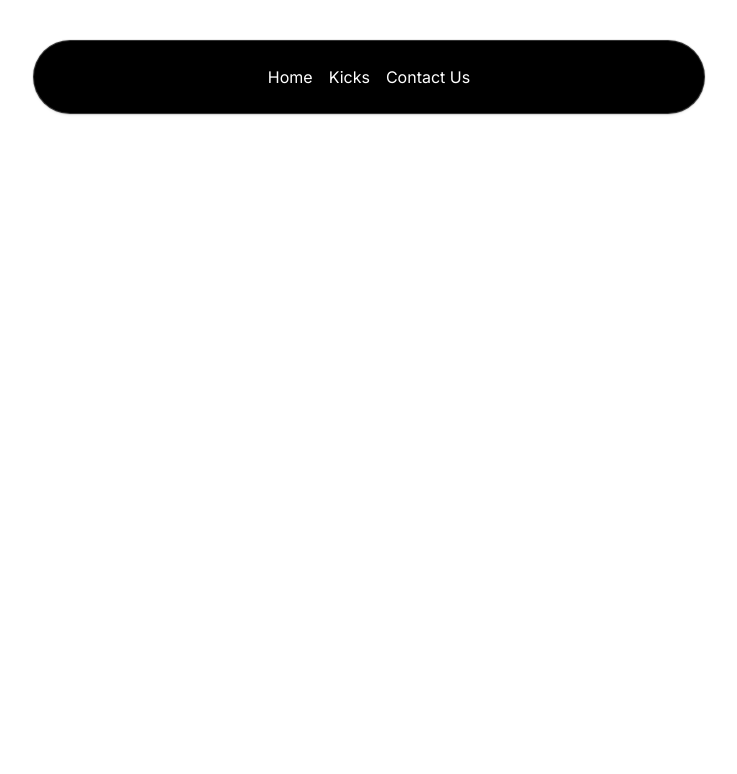
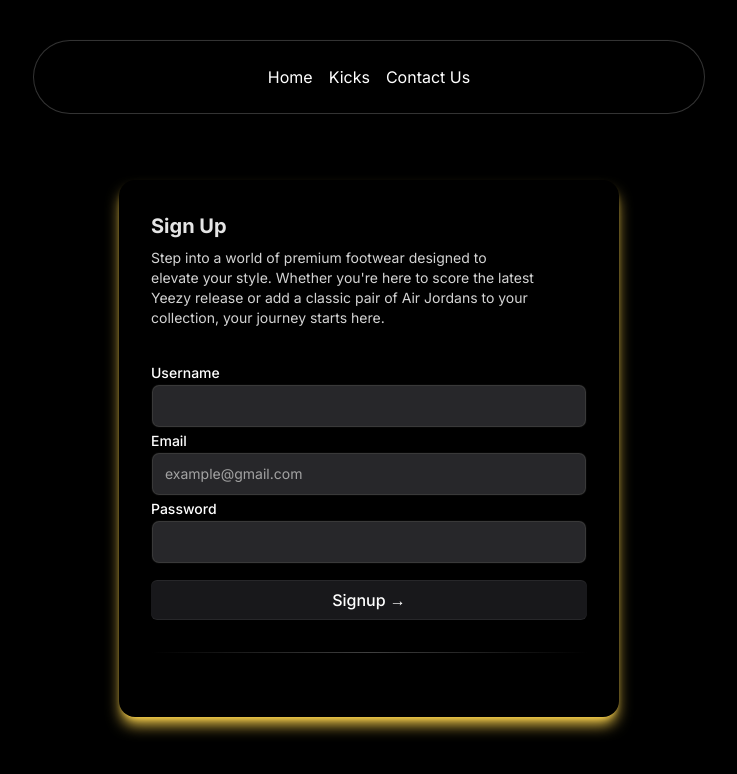
Before and after one commit to ahanaftanvir40/trendykicks_nextjs, a Next.js app: page /signup in a window 1280 px wide. Shown: the top 774 px of the page, without its empty margins (271-1008 px from the left). Built offline with nearby package versions, Linux system fonts and the light colour scheme; no server answers.

Commit message:
implemented signup

```diff
--- a/src/app/(auth)/signup/page.tsx
+++ b/src/app/(auth)/signup/page.tsx
@@ -1,10 +1,115 @@
-import React from 'react'
+'use client'
+import React, { useState } from 'react'
+import Link from 'next/link'
+import { Label } from '../../components/ui/label'
+import { Input } from '@/app/components/ui/input'
+import axios from 'axios'
+import { useRouter } from 'next/navigation'
+
+
+
+
 
 function page() {
+  const router = useRouter()
+  const [user, setUser] = useState({
+    username: '',
+    email: '',
+    password: ''
+  })
+
+  const [buttonDisabled, setButtonDisabled] = useState(false)
+  const [loading, setLoading] = useState(false)
+
+  const onLogin = async () => {
+    try {
+      setLoading(true)
+      const response  = await axios.post(`api/auth/signup` , {
+        username:user.username,
+        email:user.email,
+        password:user.password
+      })
+      if(response.data.success){
+        router.push('/')  //change this to router.back()
+      }
+
+
+
+    } catch (error: any) {
+      console.log('Login Failed', error.message);
+
+
+    } finally {
+      setLoading(false)
+    }
+
+  }
+
   return (
-    <div>
+    <div className='min-h-screen bg-black py-12 pt-36 flex items-center justify-center'>
+      <div className='flex items-center justify-center'>
+        <div className="max-w-md w-full sm:max-w-full sm:w-[500px]  mx-auto rounded-none md:rounded-2xl p-4 md:p-8 sm:shadow-lg sm:shadow-amber-300 bg-black dark:bg-black">
+          <h2 className="font-bold text-xl text-neutral-800 dark:text-neutral-200">
+            Sign Up
+          </h2>
+          <p className="text-neutral-600 text-sm max-w-sm mt-2 dark:text-neutral-300">
+            Step into a world of premium footwear designed to elevate your style. Whether you're here to score the latest Yeezy release or add a classic pair of Air Jordans to your collection, your journey starts here.
+          </p>
 
-    </div>
+          <div className="my-8">
+
+            <div>
+              <Label htmlFor="username">Username</Label>
+              <Input
+                id="username"
+                name="username"
+                placeholder=""
+                type="text"
+                value={user.username}
+                onChange={(e) => setUser({ ...user, username: e.target.value })}
+                required
+              />
+            </div>
+
+            <div>
+              <Label htmlFor="email">Email</Label>
+              <Input
+                id="email"
+                name="email"
+                placeholder="example@gmail.com"
+                type="email"
+                value={user.email}
+                onChange={(e) => setUser({ ...user, email: e.target.value })}
+                required
+              />
+            </div>
+
+            <div>
+              <Label htmlFor="password">Password</Label>
+              <Input
+                id="password"
+                name="password"
+                type="password"
+                value={user.password}
+                onChange={(e) => setUser({ ...user, password: e.target.value })}
+                required
+              />
+            </div>
+
+            <button
+              className="bg-gradient-to-br mt-4 relative group/btn from-black dark:from-zinc-900 dark:to-zinc-900 to-neutral-600 block dark:bg-zinc-800 w-full text-white rounded-md h-10 font-medium shadow-[0px_1px_0px_0px_#ffffff40_inset,0px_-1px_0px_0px_#ffffff40_inset] dark:shadow-[0px_1px_0px_0px_var(--zinc-800)_inset,0px_-1px_0px_0px_var(--zinc-800)_inset]"
+              onClick={onLogin}
+            >
+              {loading ? (
+                <span className="loading loading-ring loading-md"></span>
+              ) : 'Signup'} &rarr;
+            </button>
+
+            <div className="bg-gradient-to-r from-transparent via-neutral-300 dark:via-neutral-700 to-transparent my-8 h-[1px] w-full" />
+          </div>
+        </div>
+      </div >
+    </div >
   )
 }
 
--- a/src/app/(auth)/verifyemail/page.tsx
+++ b/src/app/(auth)/verifyemail/page.tsx
@@ -47,7 +47,7 @@ function page() {
             {verified && (
                 <div>
                     <h2 className='text-3xl'>Email Verified You Can Exit This Page and Login</h2>
-                    <Link href='/login'>
+                    <Link href='/signin'>
                         <button className='p-4 rounded-lg bg-orange-500'>Login</button>
                     </Link>
                 </div>
--- a/src/app/api/auth/signup/route.ts
+++ b/src/app/api/auth/signup/route.ts
@@ -18,6 +18,8 @@ export async function POST(request: NextRequest) {
     try {
 
         const reqBody = await request.json()
+        console.log(reqBody);
+
 
         const result = userSchema.safeParse(reqBody)
 
@@ -46,7 +48,7 @@ export async function POST(request: NextRequest) {
 
         await sendMail({email , emailType:"VERIFY" , userid: user._id})
 
-        return NextResponse.json({ message: 'User Signed up Successfully', data: user })
+        return NextResponse.json({ message: 'User Signed up Successfully', data: user  , success:true})
 
 
 
```
